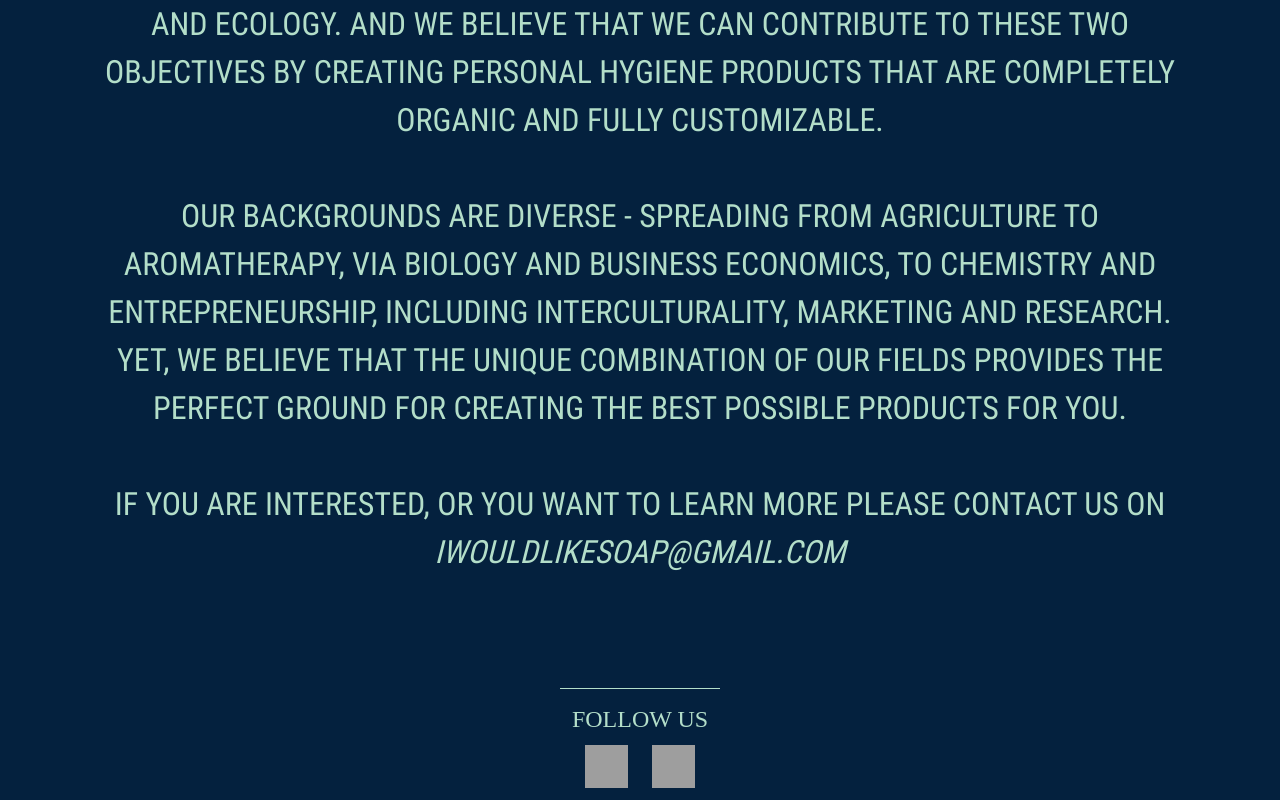
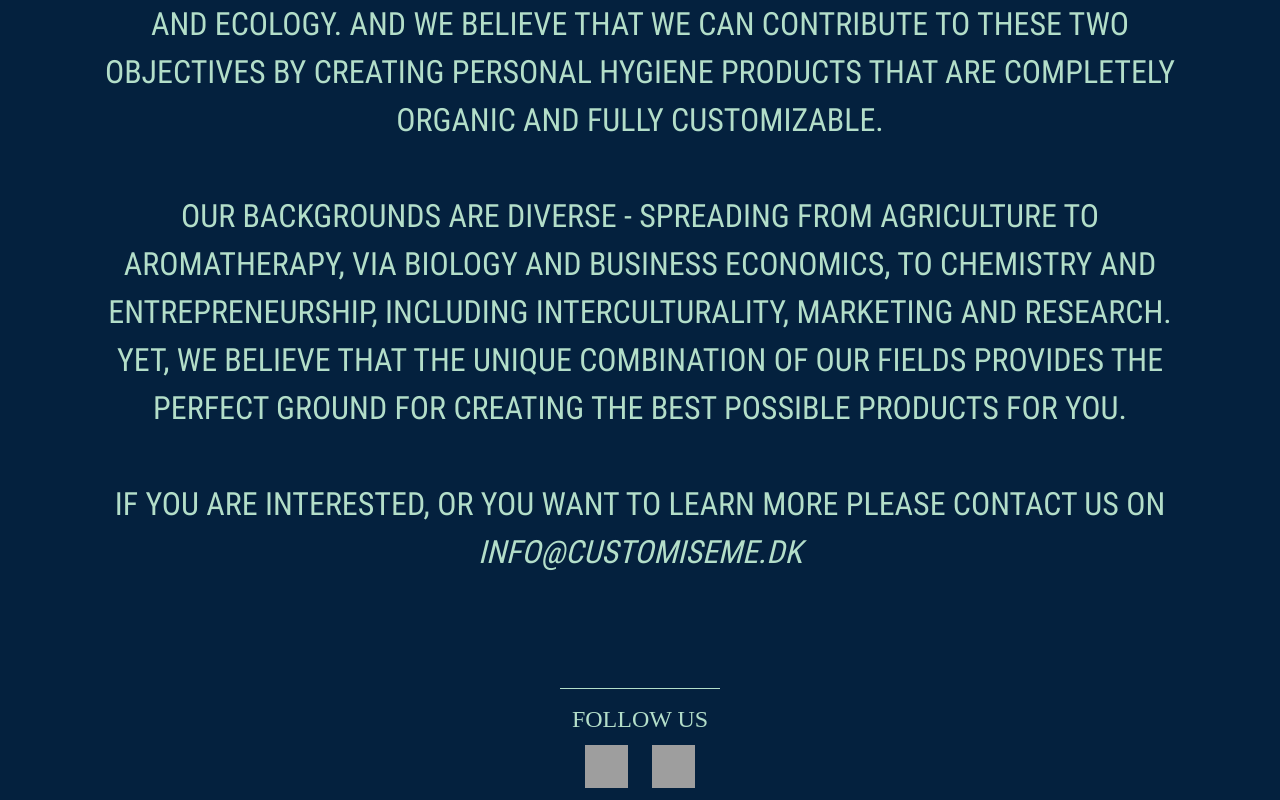
Before and after one commit to carlos-enciso/customise-me, a Next.js app: page / in a window 1280 px wide. Shown: the part 4289-5089 px from the top of the page. Built offline with nearby package versions, Linux system fonts and the light colour scheme; grey boxes are pictures that could not be loaded; a web font is replaced by a local one.

Commit message:
update email link

```diff
--- a/components/about-us.js
+++ b/components/about-us.js
@@ -30,8 +30,8 @@
 				<p>
 					<Typography color="secondary" className={classes.message}>
 						IF YOU ARE INTERESTED, OR YOU WANT TO LEARN MORE PLEASE CONTACT US ON{" "}
-						<a href="mailto:iwouldlikesoap@gmail.com" className={classes.mailtoLink}>
-							IWOULDLIKESOAP@GMAIL.COM
+						<a href="mailto:info@customiseme.dk" className={classes.mailtoLink}>
+							INFO@CUSTOMISEME.DK
 						</a>
 					</Typography>
 				</p>
```
